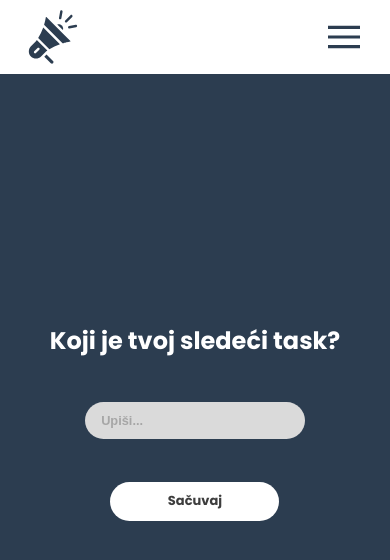
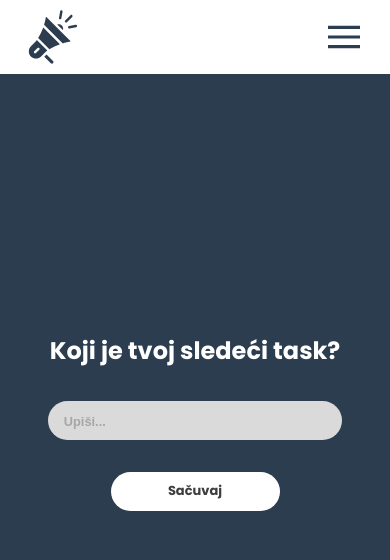
Before and after one commit to MarioSmilcic/todo, a React (Vite) app: page /createTask in a window 390 px wide. Shown: the top 560 px of the page. Built offline with nearby package versions, Linux system fonts and the light colour scheme.

Commit message:
added logic for adding and removing tasks, and some minor css changes

```diff
--- a/src/components/Button/button.style.css
+++ b/src/components/Button/button.style.css
@@ -22,7 +22,7 @@
   color: #3d3d3d;
 }
 
-@media (max-width: 720px) {
+@media (max-width: 768px) {
   .button {
     font-size: medium;
   }
--- a/src/features/CreateTask/CreateTask.jsx
+++ b/src/features/CreateTask/CreateTask.jsx
@@ -1,16 +1,44 @@
 import Button from "../../components/Button/Button";
 import "./createTask.style.css";
 import { useTasksStore } from "../../store/tasks/tasks.store";
+import { useState } from "react";
 
 const CreateTask = () => {
-  const { addTasks } = useTasksStore();
+  const [enteredTask, setEnteredTask] = useState("");
+
+  const { addTask } = useTasksStore();
+
+  const handleEnteredTask = (e) => {
+    setEnteredTask(e.target.value);
+  };
+
+  const submitHandler = (e) => {
+    e.preventDefault();
+
+    const newTask = {
+      task: enteredTask,
+      id: Math.random(),
+    };
+
+    enteredTask.trim().length > 0 && addTask(newTask);
+    setEnteredTask("");
+  };
+
   return (
     <div className="create_task">
       <h2>Koji je tvoj sledeći task?</h2>
-      <div>
-        <input type="text" className="input" placeholder="Upiši..." />
-      </div>
-      <Button text="Sačuvaj" />
+      <form onSubmit={submitHandler} className="form">
+        <div>
+          <input
+            type="text"
+            className="input"
+            placeholder="Upiši..."
+            value={enteredTask}
+            onChange={handleEnteredTask}
+          />
+        </div>
+        <Button text="Sačuvaj" />
+      </form>
     </div>
   );
 };
--- a/src/features/CreateTask/createTask.style.css
+++ b/src/features/CreateTask/createTask.style.css
@@ -1,20 +1,28 @@
 .create_task {
   font-size: 1.4rem;
-  /* gap: 3em; */
   display: flex;
   flex-direction: column;
   justify-content: center;
   align-items: center;
-  gap: 1em;
+  gap: 2em;
+}
+
+.form {
+  display: flex;
+  flex-direction: column;
+  justify-content: center;
+  align-items: center;
+  gap: 2em;
 }
 
 .input {
-  margin: 2em;
   border-radius: 2em;
   border: 1px solid transparent;
-  width: 30em;
-  height: 3.5em;
+  width: 21em;
+  height: 2.5em;
   background-color: #dadada;
+  text-indent: 1em;
+  font-size: 1.2rem;
 }
 .input::placeholder {
   font-size: 1.2rem;
@@ -29,8 +37,10 @@
     font-size: 1.2rem;
   }
   .input {
-    width: 24em;
-    height: 3em;
+    /* width: 24em; */
+    width: 18em;
+    /* height: 3em; */
+    height: 2.3em;
   }
   .input::placeholder {
     font-size: 1rem;
@@ -42,8 +52,8 @@
     font-size: 1rem;
   }
   .input {
-    width: 16em;
-    height: 2.5em;
+    width: 15em;
+    height: 1.8em;
   }
   .input::placeholder {
     font-size: 0.8rem;
--- a/src/features/Navigation/Navigation.jsx
+++ b/src/features/Navigation/Navigation.jsx
@@ -46,7 +46,6 @@ const Navigation = () => {
         {!showModal && <Hamburger onModal={handleModal} />}
         {showModal && <Close onClose={handleModal} />}
       </div>
-      {/* {showModal && <NavModal onNavModal={handleModal} />} */}
       {showModal && <NavModal onNavModal={handleModal} />}
     </div>
   );
--- a/src/features/TaskList/TaskList.jsx
+++ b/src/features/TaskList/TaskList.jsx
@@ -10,12 +10,15 @@ const TaskList = () => {
       <div className="tasks_outer">
         <div className="task_about">
           <h2>Gotovi taskovi!</h2>
-          <h3>Nastavi tako!</h3>
+          {/* <h3 className="task_KeepGoing">Nastavi tako!</h3> */}
+          <h3 className={tasks.length === 0 ? "task_KeepGoing" : null}>
+            Nastavi tako!
+          </h3>
         </div>
         <div className="tasks_number">0/{tasks.length}</div>
       </div>
       {tasks.map((task) => (
-        <Task key={task.id} task={task.task} />
+        <Task key={task.id} task={task.task} id={task.id} />
       ))}
     </div>
   );
--- a/src/features/TaskList/components/Task.jsx
+++ b/src/features/TaskList/components/Task.jsx
@@ -1,6 +1,9 @@
 import "../taskList.style.css";
+import { useTasksStore } from "../../../store/tasks/tasks.store";
 
-const Task = ({ task }) => {
+const Task = ({ task, id }) => {
+  const { removeTask } = useTasksStore();
+
   return (
     <div className="task">
       <div className="task_info">
@@ -18,6 +21,7 @@ const Task = ({ task }) => {
         <img
           src="https://cdn-icons-png.freepik.com/256/7092/7092142.png?ga=GA1.1.175313777.1710781203&semt=ais_hybrid"
           alt="Delete"
+          onClick={() => removeTask(id)}
         />
       </div>
     </div>
--- a/src/features/TaskList/taskList.style.css
+++ b/src/features/TaskList/taskList.style.css
@@ -83,6 +83,10 @@ h3 {
   accent-color: #7ed957;
 }
 
+.task_KeepGoing {
+  display: none;
+}
+
 @media (max-width: 576px) {
   .task_about {
     font-size: 1.2rem;
--- a/src/store/tasks/tasks.store.js
+++ b/src/store/tasks/tasks.store.js
@@ -6,4 +6,10 @@ export const useTasksStore = create((set) => ({
     { id: 2, task: "Hello World 2!" },
     { id: 3, task: "Hello World 3!" },
   ],
+  addTask: (newTask) => set((state) => ({ tasks: [...state.tasks, newTask] })),
+
+  removeTask: (taskId) =>
+    set((state) => ({
+      tasks: state.tasks.filter((task) => task.id !== taskId),
+    })),
 }));
```
